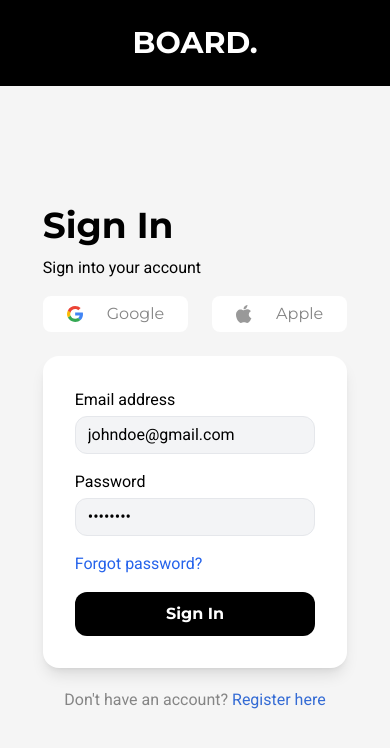
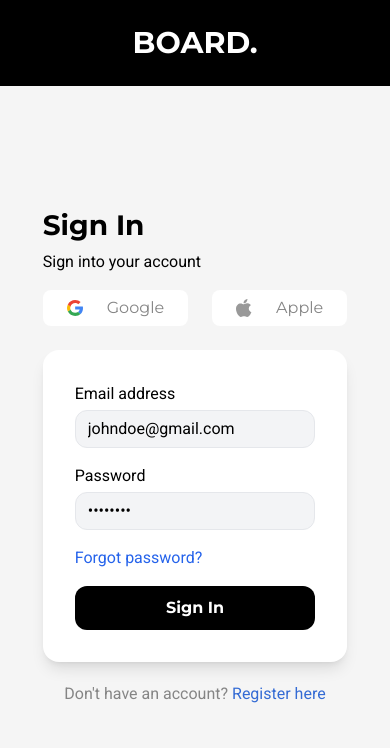
Before and after one commit to sparshkr24/next-dashboard, a Next.js app: page / in a window 390 px wide. Shown: the top 748 px of the page. Built offline with nearby package versions, Linux system fonts and the light colour scheme; no server answers.

Commit message:
API complete, Fully responsive

```diff
--- a/components/Activities.js
+++ b/components/Activities.js
@@ -63,7 +63,7 @@ const Activities = ({ date_object }) => {
       <div id="Subheader" className="flex justify-between">
         <div className="text-lg font-bold pl-1">Activities</div>
         <div>
-          <div className="rounded-2xl bg-red-300 w-2 inline-block mr-2"></div>
+          <div className="rounded-2xl bg-red-300 w-2 h-2 inline-block mr-2"></div>
           <p className="inline mr-8">Guest</p>
           <div className="rounded-2xl bg-emerald-300 w-2 h-2 inline-block mr-2"></div>
           <p className="inline mr-8">User</p>
--- a/pages/index.js
+++ b/pages/index.js
@@ -33,7 +33,7 @@ export default function Home() {
           className="w-full px-3 sm:w-3/5 bg-[#F5F5F5;] h-full flex items-center justify-center"
         >
           <div className="">
-            <h2 className="text-[36px] font-bold mb-1 monsterrat">Sign In</h2>
+            <h2 className="text-[28px] sm:text-[36px] font-bold mb-1 monsterrat">Sign In</h2>
             <p className="text-[16px] font-normal text-black mb-4 lato">Sign into your account</p>
             <div className="flex justify-between mb-6">
               <button
```
